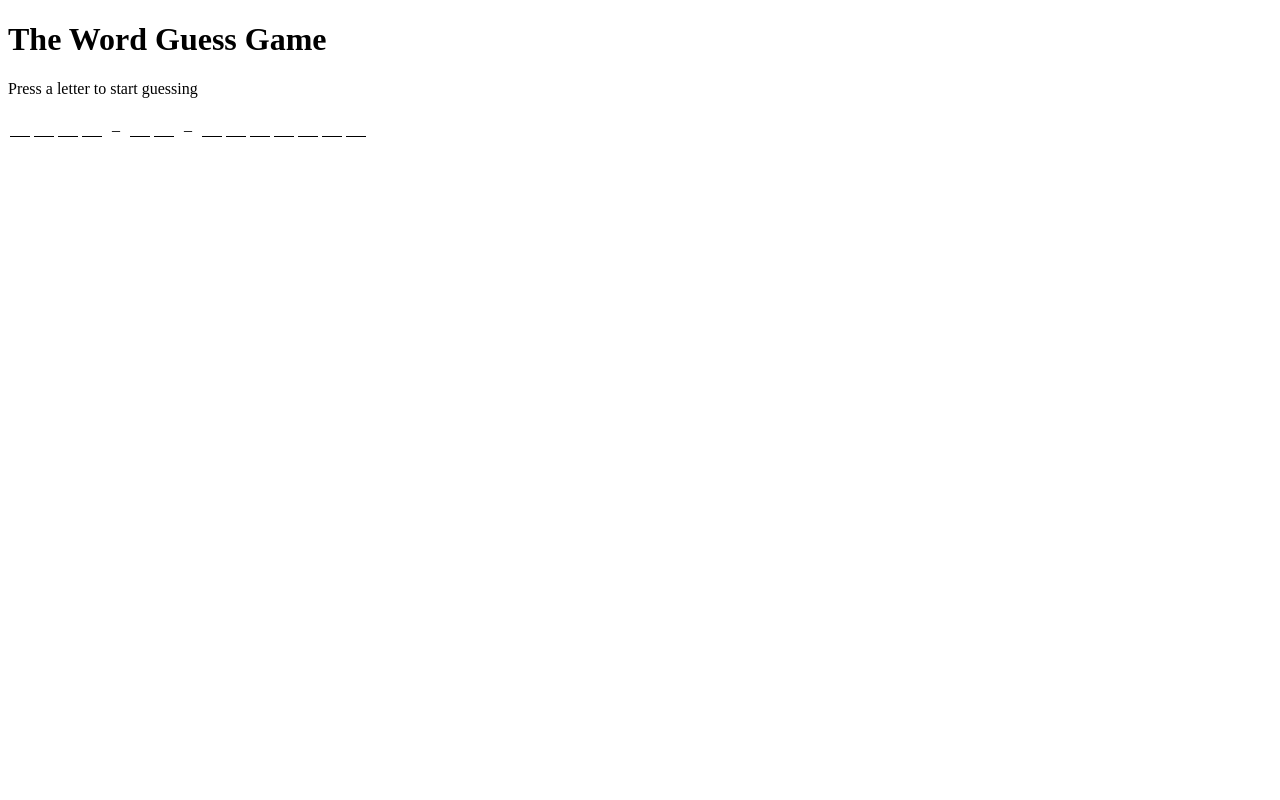
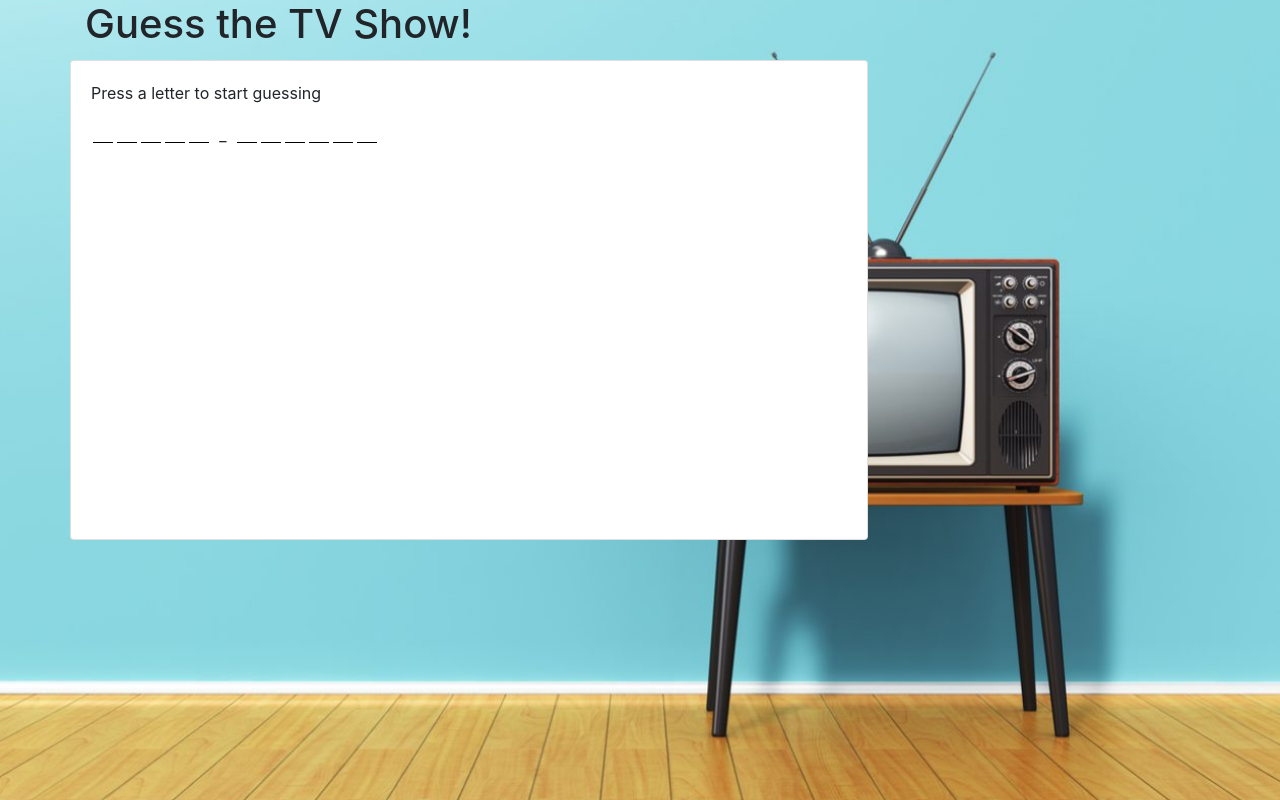
Before and after one commit to kelliott14/Word-Guess-Game, a plain HTML site: page index.html in a window 1280 px wide. Drawn offline with nearby package versions, Linux system fonts and the light colour scheme.

Commit message:
Very simple styling added. Image file added

```diff
--- a/assets/css/style.css
+++ b/assets/css/style.css
@@ -0,0 +1,38 @@
+body,
+html{
+    height: 100%;
+    background-image: url("../images/tv-stand.jpg");
+    background-position: center;
+    background-repeat: no-repeat;
+    background-size: cover;
+}
+
+
+.invisibleLetter{
+    width: 20px;
+    height: 20px;
+    border-bottom: solid 1px black;
+    text-indent: -1000px;
+    float: left;
+    margin: 2px;
+}
+
+.visibleLetter{
+    width: 20px;
+    height: 20px;
+    text-align: center;
+    float: left;
+    margin: 2px;
+
+}
+
+.scorecard,
+.instructions-word,
+.the-last-answer{
+    float: left;
+    width: 100%;
+}
+
+.scorecard{
+    margin-top: 30px;
+}
--- a/assets/javascript/game.js
+++ b/assets/javascript/game.js
@@ -5,7 +5,7 @@ var wins = 0;
 var losses = 0;
 var guessesleft = 15;
 var guessedletters =[];
-var answerword = ["GAME_OF_THRONES","BLACK_MIRROR","THE_GOOD_PLACE","BROOKLYN_NINE_NINE","THE_WALKING_DEAD"];
+var answerword = ["GAME_OF_THRONES","BLACK_MIRROR","THE_GOOD_PLACE","BROOKLYN_NINE_NINE","THE_WALKING_DEAD","STRANGER_THINGS","KILLING_EVE","BREAKING_BAD","THE_OFFICE"];
 
 //variables to pull in the IDs from the HTML
 var instructions = document.getElementById("instructions-text");
@@ -13,6 +13,7 @@ var winstally = document.getElementById("wins-tally");
 var lossestally = document.getElementById("losses-tally");
 var guesseslefttext = document.getElementById("guesses-tally");
 var guessedletterstext = document.getElementById("guessed-letters");
+var lastanswer = document.getElementById("last-answer");
 
 //variables of the parent ID and the child ID that the letters sit in
 var wordParent = document.getElementById("word-parent");
@@ -111,9 +112,6 @@ document.onkeyup = function(event){
     }
     }
 
-
-
-
     //Function to turn the correct letters visible
     function turnvisfunction (){
         //variable to get the userGuess from the keypress function
@@ -138,7 +136,7 @@ document.onkeyup = function(event){
             resetgame();
     }
 
-
+    //Losing if statement
     if(guessesleft == 0){
         losses++
         resetgame();
--- a/index.html
+++ b/index.html
@@ -5,40 +5,44 @@
     <meta name="viewport" content="width=device-width, initial-scale=1.0">
     <meta http-equiv="X-UA-Compatible" content="ie=edge">
     <title>Word Guess Game</title>
+    <link rel="stylesheet" href="https://maxcdn.bootstrapcdn.com/bootstrap/4.0.0/css/bootstrap.min.css" integrity="sha384-Gn5384xqQ1aoWXA+058RXPxPg6fy4IWvTNh0E263XmFcJlSAwiGgFAW/dAiS6JXm" crossorigin="anonymous">
     <link rel="Stylesheet" type="text/css" href="./assets/css/style.css">
 
-    <style>
-        .invisibleLetter{
-            width: 20px;
-            height: 20px;
-            border-bottom: solid 1px black;
-            text-indent: -1000px;
-            float: left;
-            margin: 2px;
-        }
 
-        .visibleLetter{
-            width: 20px;
-            height: 20px;
-            text-align: center;
-            float: left;
-            margin: 2px;
-
-        }
-
-    </style>
 </head>
 <body>
-    <h1>The Word Guess Game</h1>
+    <div class="container" style="height: 100%">
+        <div class="row">
+            <div class="col-md-12">
+                <h1 class="card-title">Guess the TV Show!</h1>
+            </div>
+        </div>
+
+        <div class="row" style="height: 60%">
+            <div class="card" style="width: 70%">
+                <div class="card-body">
+                    <div class="instructions-word">
                     <p id="instructions-text">Press a letter to start guessing</p>
                         <p id="word-parent">
                             <p id="the-word"></p>
                         </p>
-   <br>
+                    </div>
+                    <div class= "scorecard">
                         <p id="wins-tally"></p>
                         <p id="losses-tally"></p>
                         <p id="guesses-tally"></p>
                         <p id="guessed-letters"></p>
+                    </div>
+                    <div class="the-last-answer">
+                        <p id="last-answer"></p>
+                    </div>
+                </div>
+            </div>
+        </div>
+
+    </div>
+
+
 <script src="./assets/javascript/game.js"></script>
 </body>
 </html>
```
Also changed, not shown: assets/images/tv-stand.jpg (added). Lines whose indentation alone changed are shown as unchanged.
